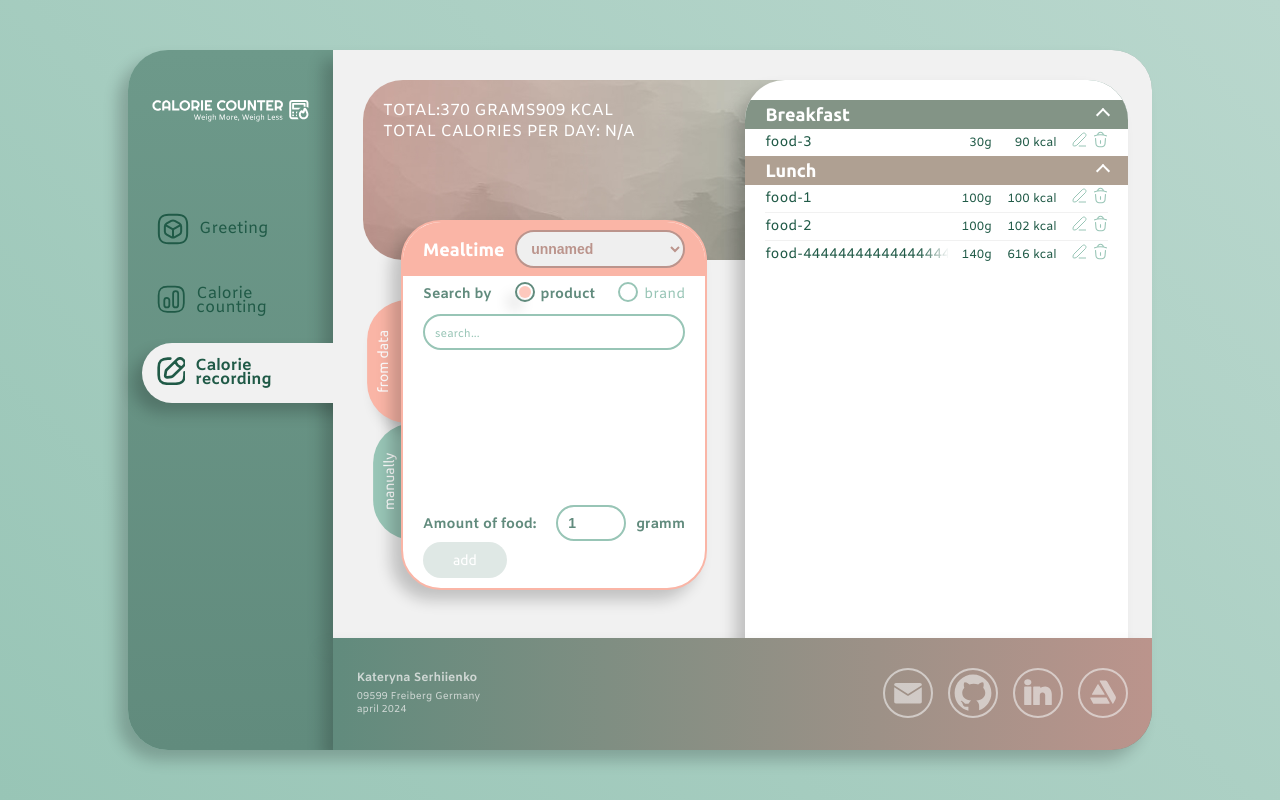
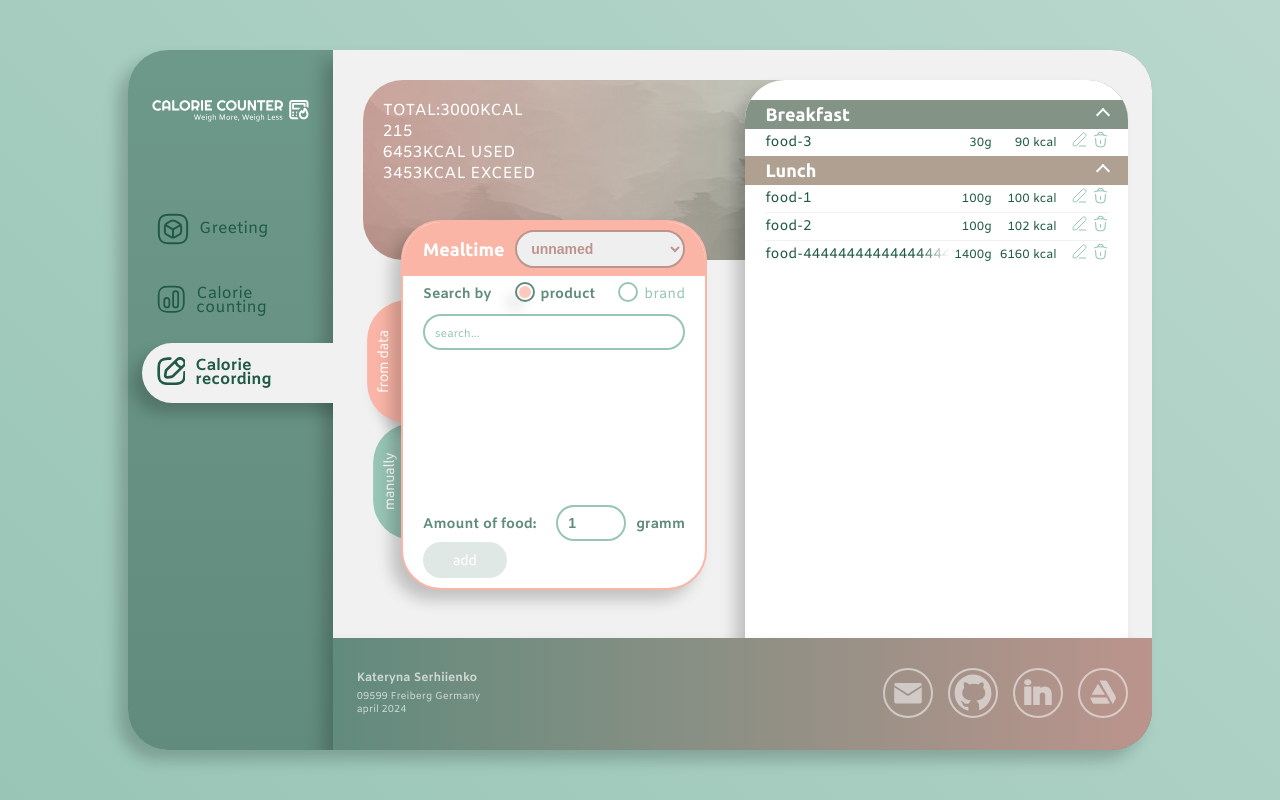
Before and after one commit to KateSerhiienko/calorie-counting-app, a Vue app: page /calorie_recording in a window 1280 px wide. Built offline with nearby package versions, Linux system fonts and the light colour scheme.

Commit message:
update: marking FoodsListTotal

```diff
--- a/src/components/CalorieCountingForm.vue
+++ b/src/components/CalorieCountingForm.vue
@@ -149,7 +149,7 @@
           (level) => level.value === selectedActivity
         ).label;
 
-        const formCalorieAndUserData = {
+        const formcaloriesAndUserData = {
           userData: {
             sex,
             weight,
@@ -160,7 +160,7 @@
           totalDailyEnergyExpenditure,
         };
 
-        this.$store.commit('setCalorieAndUserData', formCalorieAndUserData);
+        this.$store.commit('setCaloriesAndUserData', formcaloriesAndUserData);
         this.$store.commit('setCountingMode', false);
       },
       clearForm() {
--- a/src/components/CalorieCountingTotal.vue
+++ b/src/components/CalorieCountingTotal.vue
@@ -5,23 +5,23 @@
       <ul class="user-data">
         <li>
           <span>Sex:</span>
-          <span>{{ getCalorieAndUserData.sex }}</span>
+          <span>{{ getCaloriesAndUserData.sex }}</span>
         </li>
         <li>
           <span>Weight:</span>
-          <span>{{ getCalorieAndUserData.weight }} kg</span>
+          <span>{{ getCaloriesAndUserData.weight }} kg</span>
         </li>
         <li>
           <span>Height:</span>
-          <span>{{ getCalorieAndUserData.height }} cm</span>
+          <span>{{ getCaloriesAndUserData.height }} cm</span>
         </li>
         <li>
           <span>Age:</span>
-          <span>{{ getCalorieAndUserData.age }} years</span>
+          <span>{{ getCaloriesAndUserData.age }} years</span>
         </li>
         <li>
           <span>Activity Level:</span>
-          <span> {{ getCalorieAndUserData.activity }}</span>
+          <span> {{ getCaloriesAndUserData.activity }}</span>
         </li>
       </ul>
       <svg
@@ -34,7 +34,7 @@
     <p class="total">
       <span class="total-title">Total<br />Calories:</span>
       <span class="total-calories">{{
-        getCalorieAndUserData.totalDailyEnergyExpenditure.toFixed(0)
+        getCaloriesAndUserData.totalDailyEnergyExpenditure.toFixed(0)
       }}</span>
       <span class="total-text">per<br />day</span>
     </p>
@@ -55,7 +55,7 @@
   export default {
     name: 'CalorieCountingTotal',
     computed: {
-      ...mapGetters(['getCalorieAndUserData']),
+      ...mapGetters(['getCaloriesAndUserData']),
       svg() {
         return svgJSON;
       },
--- a/src/components/FoodsListTotal.vue
+++ b/src/components/FoodsListTotal.vue
@@ -1,16 +1,32 @@
 <template>
+  <div v-if="getCaloriesAndUserData.totalDailyEnergyExpenditure">
     <div>
       <span>Total:</span>
+      <span>
+        {{ getCaloriesAndUserData.totalDailyEnergyExpenditure.toFixed(0) }}
+      </span>
+      <span>kcal</span>
+    </div>
+    <div>
+      <span :class="{ exceed: isCaloriesExceed }">{{
+        caloriesUsedPercentage.toFixed(0)
+      }}</span>
+    </div>
+    <div>
+      <div>
+        <span>{{ totalCountedCalories.toFixed(0) }}</span>
+        <span>kcal used</span>
+      </div>
+      <div :class="{ exceed: isCaloriesExceed }">
+        <span>{{ Math.abs(caloriesDifference.toFixed(0)) }}</span>
+        <span v-if="!isCaloriesExceed">kcal left</span>
+        <span v-else>kcal exceed</span>
+      </div>
+    </div>
+  </div>
+  <div v-else>
     <span>{{ totalCountedWeight.toFixed(0) }} grams</span>
     <span>{{ totalCountedCalories.toFixed(0) }} kcal</span>
-  </div>
-  <div v-if="getCalorieAndUserData">
-    total calories per day:
-    {{
-      getCalorieAndUserData.totalDailyEnergyExpenditure
-        ? getCalorieAndUserData.totalDailyEnergyExpenditure.toFixed(0)
-        : 'N/A'
-    }}
   </div>
 </template>
 
@@ -20,15 +36,34 @@ import { mapGetters } from 'vuex';
   export default {
     name: 'FoodsListTotal',
     computed: {
-    ...mapGetters(['getFoodsList', 'getCalorieAndUserData']),
+      ...mapGetters(['getFoodsList', 'getCaloriesAndUserData']),
       totalCountedWeight() {
-      return this.getFoodsList.reduce((total, food) => total + food.weight, 0);
+        return this.getFoodsList.reduce(
+          (total, food) => total + food.weight,
+          0
+        );
       },
       totalCountedCalories() {
         return this.getFoodsList.reduce(
           (total, food) => total + (food.caloriesPer100g / 100) * food.weight,
-        0,
+          0
         );
+      },
+      caloriesUsedPercentage() {
+        return (
+          (this.totalCountedCalories /
+            this.getCaloriesAndUserData.totalDailyEnergyExpenditure) *
+          100
+        );
+      },
+      caloriesDifference() {
+        return (
+          this.getCaloriesAndUserData.totalDailyEnergyExpenditure -
+          this.totalCountedCalories
+        );
+      },
+      isCaloriesExceed() {
+        return this.caloriesDifference < 0;
       },
     },
   };
--- a/src/utils/store.js
+++ b/src/utils/store.js
@@ -35,13 +35,13 @@ const store = createStore({
       },
     ],
     countingMode: true,
-    calorieAndUserData: {
+    caloriesAndUserData: {
       "sex": "female",
       "weight": 0,
       "height": 0,
       "age": 0,
       "activity": "1.55",
-      "totalDailyEnergyExpenditure": 0
+      "totalDailyEnergyExpenditure": 3000
     },
     activityLevels: [
       {
@@ -105,7 +105,7 @@ const store = createStore({
         id: 444,
         mealtime: 'lunch',
         name: 'food-444444444444444444444444444444444444444444444444',
-        weight: 140,
+        weight: 1400,
         caloriesPer100g: 440,
       },
     ],
@@ -115,14 +115,14 @@ const store = createStore({
     setCountingMode(state, newValue) {
       state.countingMode = newValue;
     },
-    setCalorieAndUserData(state, formCalorieAndUserData) {
-      state.calorieAndUserData = {
-        ...formCalorieAndUserData.userData,
-        totalDailyEnergyExpenditure: formCalorieAndUserData.totalDailyEnergyExpenditure,
+    setCaloriesAndUserData(state, formCaloriesAndUserData) {
+      state.caloriesAndUserData = {
+        ...formCaloriesAndUserData.userData,
+        totalDailyEnergyExpenditure: formCaloriesAndUserData.totalDailyEnergyExpenditure,
       };
     },
-    clearCalorieAndUserData(state) {
-      state.calorieAndUserData = null;
+    clearcaloriesAndUserData(state) {
+      state.caloriesAndUserData = null;
     },
     addFood(state, newFood) {
       state.foodsList.push(newFood);
@@ -145,7 +145,7 @@ const store = createStore({
     getMedia: (state) => state.media,
     getCountingMode: (state) => state.countingMode,
     getActivityLevels: (state) => state.activityLevels,
-    getCalorieAndUserData: (state) => state.calorieAndUserData,
+    getCaloriesAndUserData: (state) => state.caloriesAndUserData,
     getMealtimeMap: (state) => state.mealtimeMap,
     getFoodsList: (state) => state.foodsList,
     getClosedSectionsFoodsList: (state) => state.closedSectionsFoodsList,
```
Lines whose indentation alone changed are shown as unchanged.
